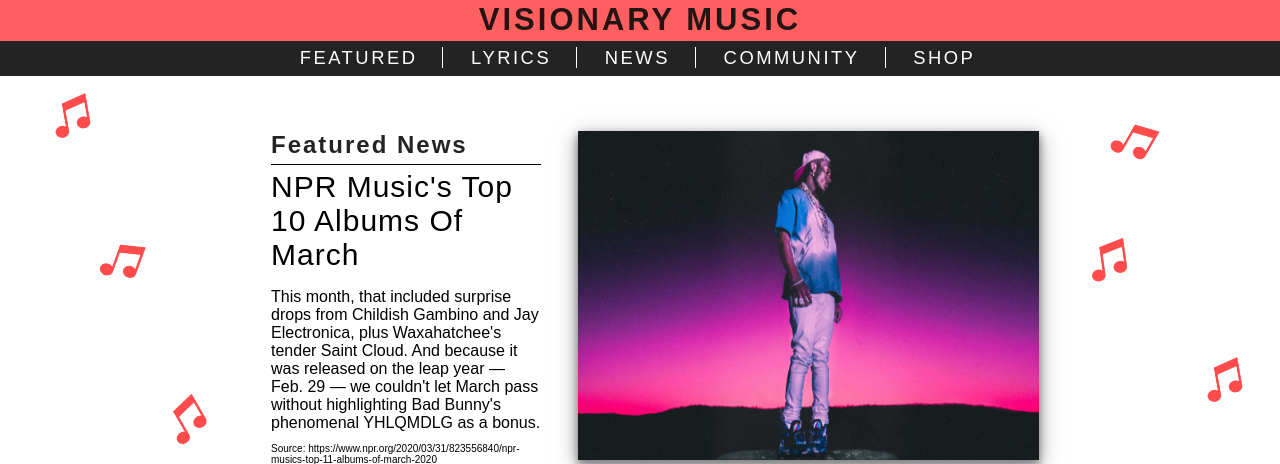
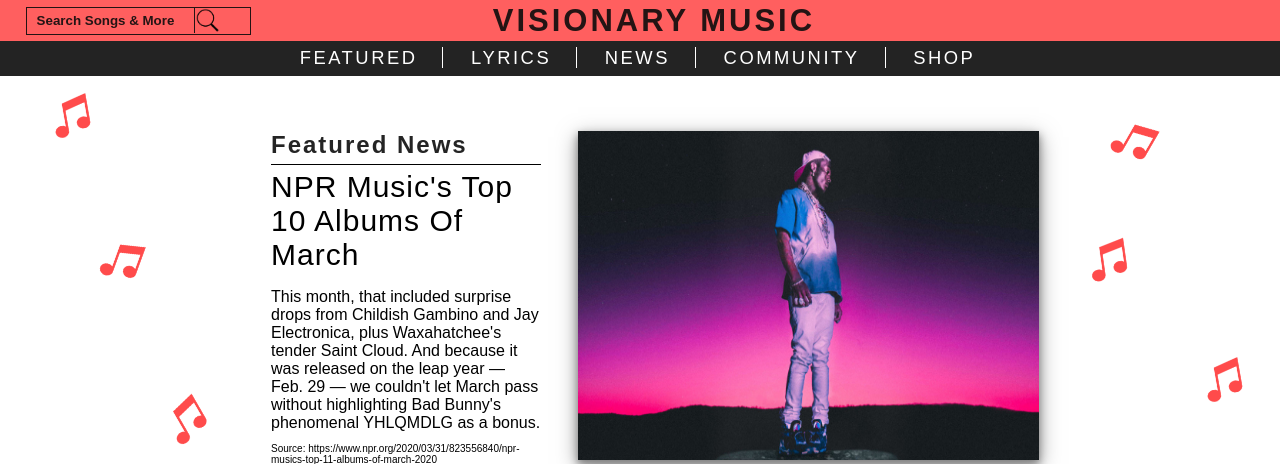
Before and after one commit to 5l1v3r1/Lyrically-Literate, a Flask app: page / in a window 1280 px wide. Shown: the top 464 px of the page. Run offline with Flask 2, Linux system fonts and the light colour scheme.

Commit message:
Added search icon

```diff
--- a/static/css/nav-header.css
+++ b/static/css/nav-header.css
@@ -19,19 +19,59 @@ body {
 }
 
 .main-header {
+    display: inline-flex;
+    align-items: center;
     background-color: rgba(255, 69, 69, .86);
     width: 100%;
     height: 41px;
 }
 
+form {
+    margin: 0;
+    margin-left: 2%;
+    width: 30%;
+}
+
+#search-input {
+    font-weight: 600;
+    padding: 10px;
+    width: 225px;
+    height: 28px;
+    background-color: transparent;
+    outline: none;
+    border: none;
+    color: var(--light-black);
+    border: 1px solid var(--light-black);
+}
+
+#search-input::placeholder {
+    font-weight: 600;
+    color: var(--light-black);
+}
+
+.search-icon-wrapper {
+    position: relative;
+    left: -9%;
+    border-left: 1px solid var(--light-black);
+    width: 25px;
+    height: 25px;
+}
+
+#search-icon {
+    position: relative;
+    width: 25px;
+    height: 25px;
+}
+
 .logo {
+    position: relative;
     font-size: 31px;
     text-align: center;
     color: var(--light-black);
-    padding-top: 2px;
     letter-spacing: 3px;
     font-weight: bold;
     text-transform: uppercase;
+    left: -12%;
 }
 
 .nav {
--- a/templates/html/nav-header.html
+++ b/templates/html/nav-header.html
@@ -5,10 +5,17 @@
         <meta name="keywords" content="music, lyrics, Meaning">
         <meta name="author" content="Nick Mantini">
         <link rel="stylesheet" href="./static/css/nav-header.css">
+        <link rel="stylesheet" href="https://cdnjs.cloudflare.com/ajax/libs/font-awesome/4.7.0/css/font-awesome.min.css">
     </head>
     <body>
         <header>
             <div class="main-header">
+                <form action="post">
+                    <input id="search-input" type="text" placeholder="Search Songs & More">
+                </form>
+                <div class="search-icon-wrapper">
+                    <img id='search-icon' src="/static//img/SearchIcon.png" alt="">
+                </div>
                 <div class="logo">
                     Visionary Music
                 </div>
```
Also changed, not shown: static/img/SearchIcon.png (added).
